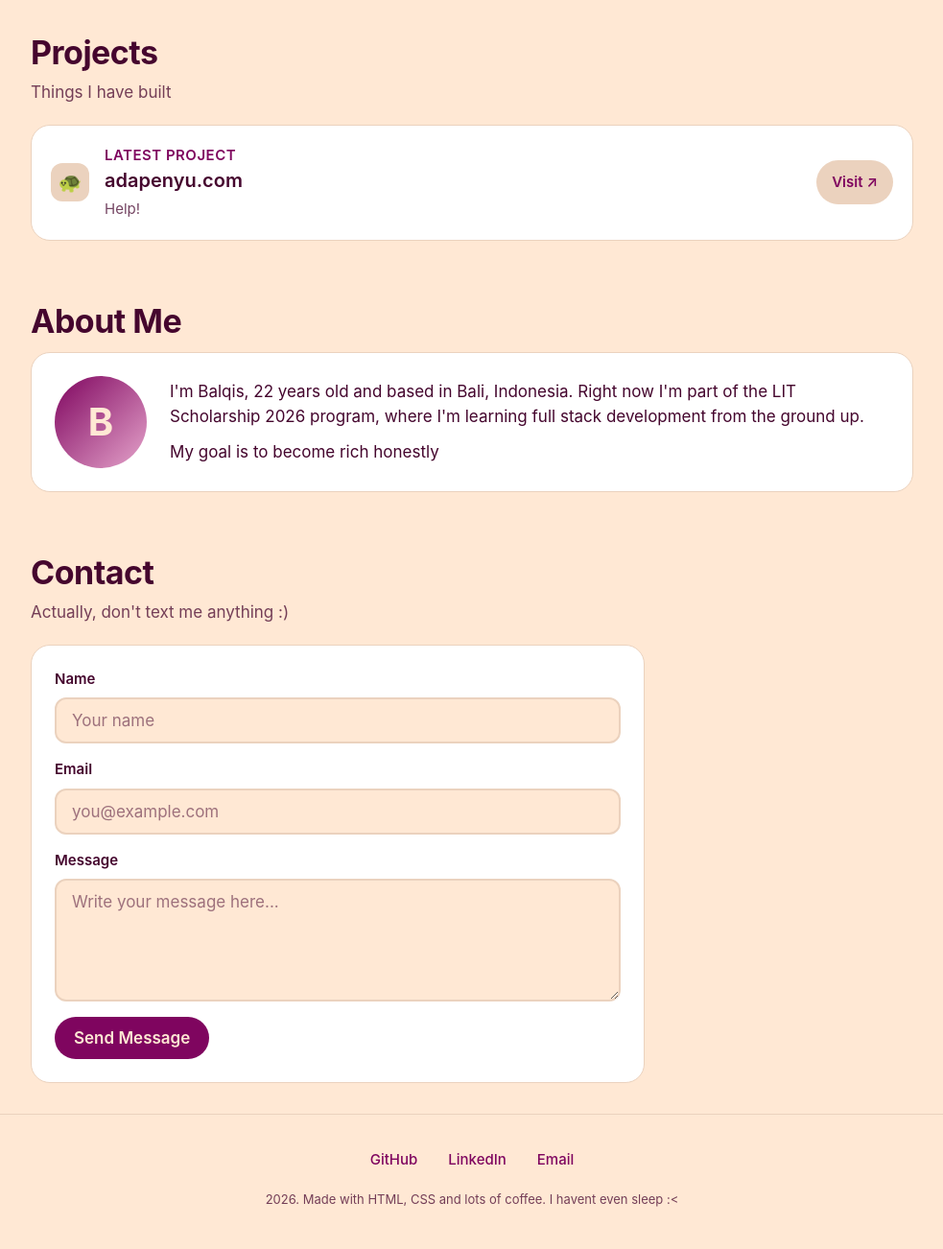
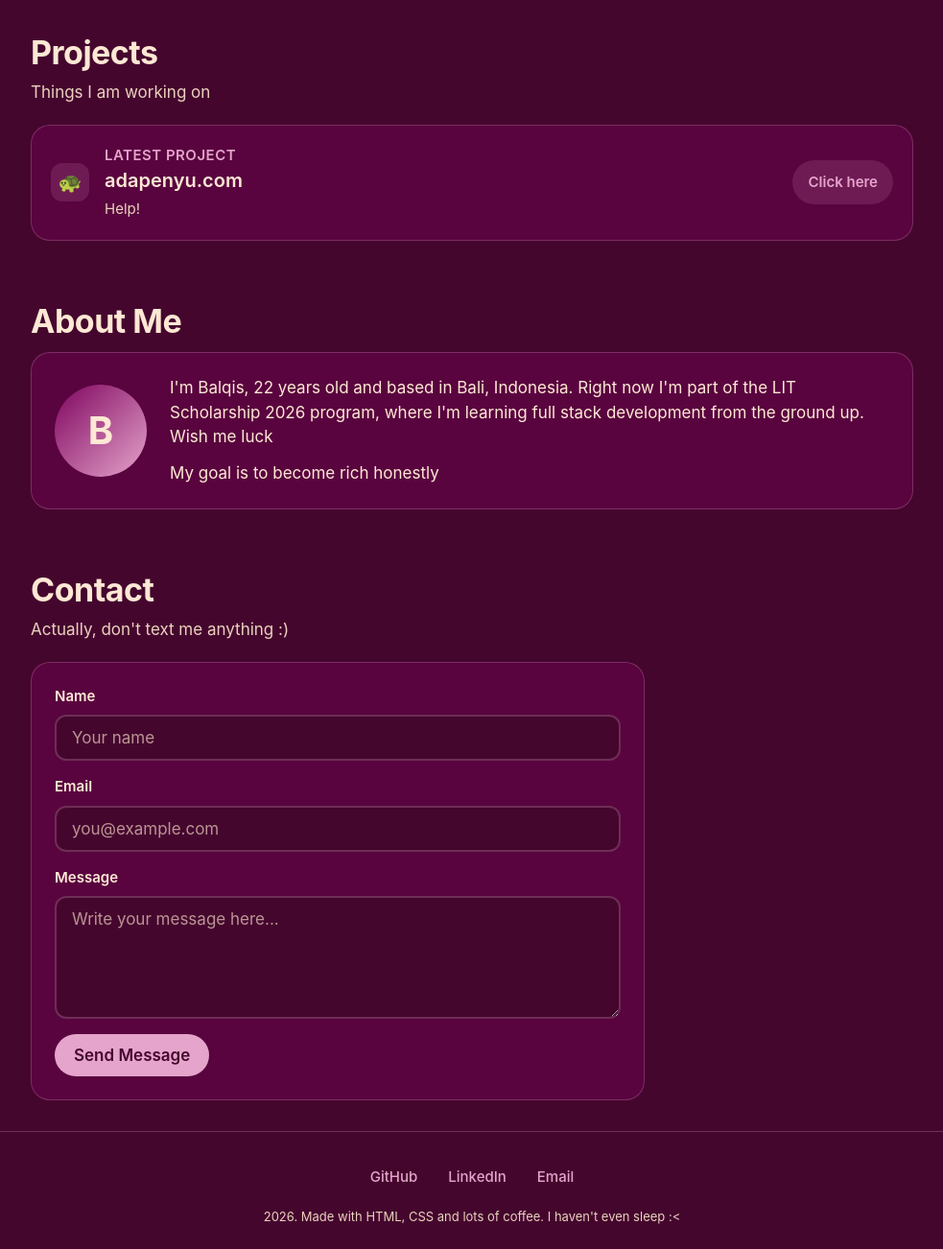
Before and after one commit to chotipy/lit-scholarship-2026, a plain HTML site: page portfolio/index.html in a window 1280 px wide. Shown: the part 773-2075 px from the top of the page at 96% size, without its empty margins (148-1131 px from the left). Drawn offline with Linux system fonts and the light colour scheme.

Commit message:
Update project card, about text and footer wording.

```diff
--- a/portfolio/index.html
+++ b/portfolio/index.html
@@ -67,7 +67,7 @@
 
         <section class="section" id="projects">
             <h2>Projects</h2>
-            <p class="section-subtitle">Things I have built</p>
+            <p class="section-subtitle">Things I am working on</p>
 
             <a href="https://adapenyu.com" target="_blank" class="card project-card">
                 <div class="card-icon">🐢</div>
@@ -76,7 +76,7 @@
                     <h3>adapenyu.com</h3>
                     <p>Help!</p>
                 </div>
-                <span class="project-link">Visit ↗</span>
+                <span class="project-link">Click here</span>
             </a>
         </section>
 
@@ -91,6 +91,7 @@
                         I'm Balqis, 22 years old and based in Bali, Indonesia.
                         Right now I'm part of the LIT Scholarship 2026 program,
                         where I'm learning full stack development from the ground up.
+                        Wish me luck
                     </p>
                     <p>
                         My goal is to become rich honestly
@@ -129,7 +130,7 @@
             <a href="https://www.linkedin.com/in/balqismuharda/" target="_blank">LinkedIn</a>
             <a href="mailto:balqis.muharda@gmail.com">Email</a>
         </div>
-        <p>2026. Made with HTML, CSS and lots of coffee. I havent even sleep :<</p>
+        <p>2026. Made with HTML, CSS and lots of coffee. I haven't even sleep :<</p>
     </footer>
 
     <script>
--- a/portfolio/style.css
+++ b/portfolio/style.css
@@ -19,7 +19,7 @@
 }
 
 /* dark mode */
-@media (prefers-color-scheme: dark) {
+@media (prefers-color-scheme: light) {
     :root {
         --background: var(--crimson-violet);
         --card: rgba(127, 5, 95, 0.35);
```
